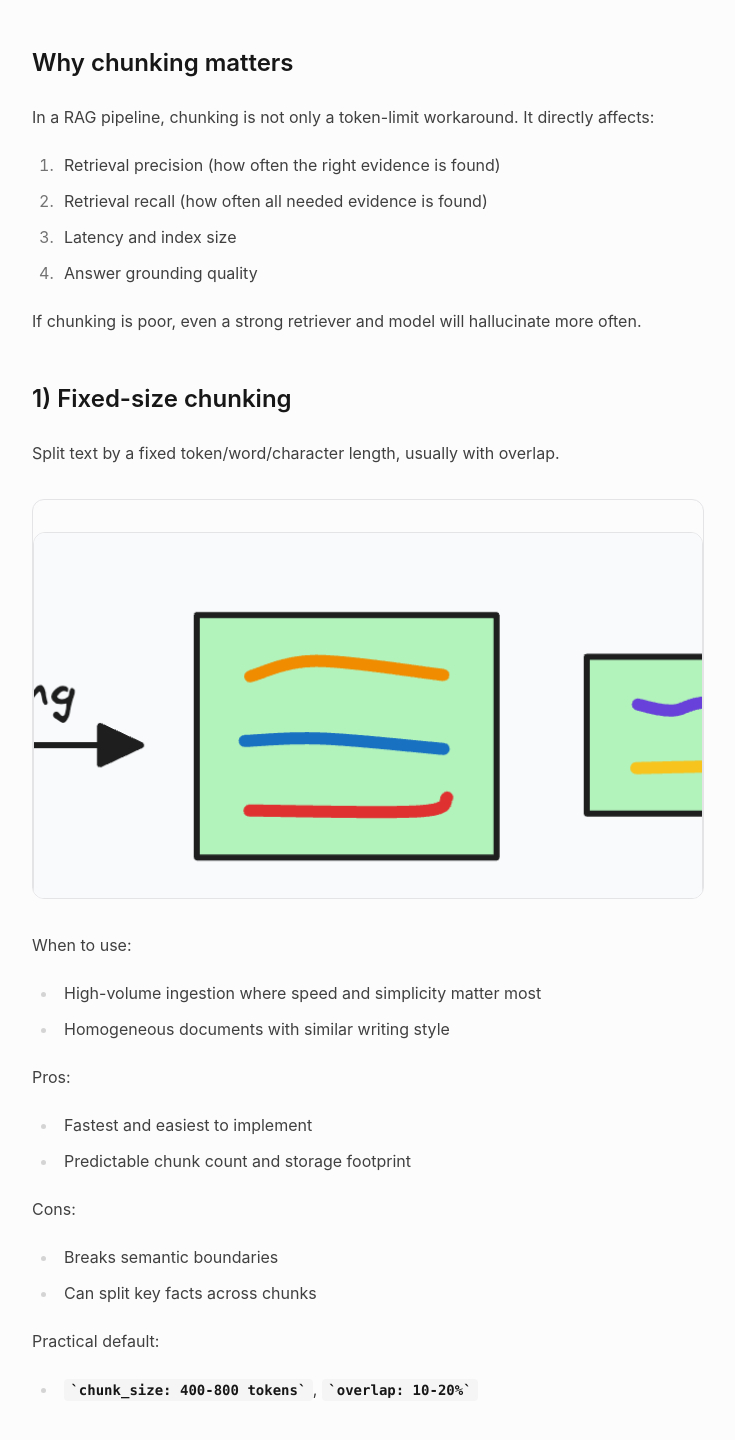
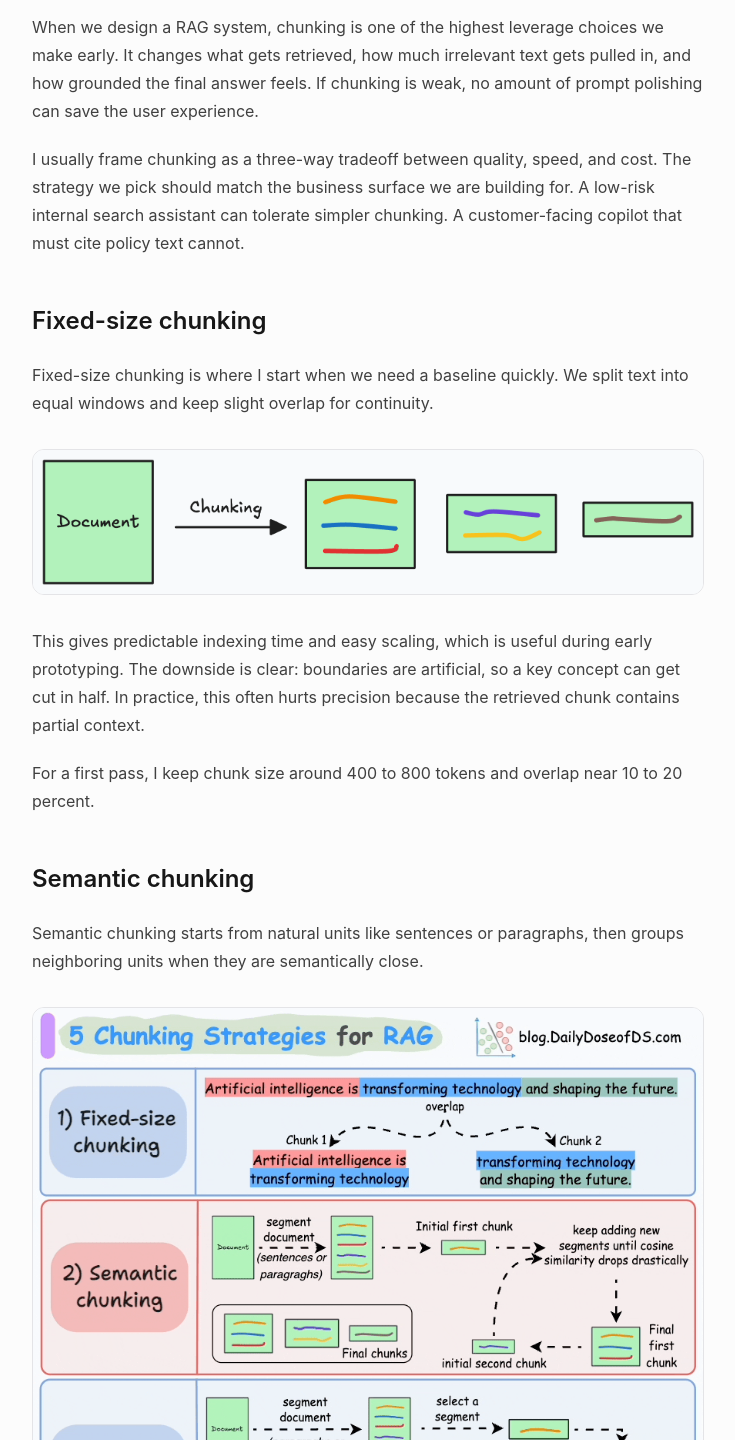
Before and after one commit to iharshchauhan/new-website, a Next.js app: page /writing/5-chunking-strategies-for-rag in a window 1280 px wide. Shown: the part 930-2370 px from the top of the page, without its empty margins (272-1007 px from the left). Built offline with nearby package versions, Linux system fonts and the light colour scheme.

Commit message:
Update commit message

```diff
--- a/components/mdx-content.tsx
+++ b/components/mdx-content.tsx
@@ -1,6 +1,5 @@
 import ReactMarkdown from "react-markdown";
 import remarkGfm from "remark-gfm";
-import Image from "next/image";
 
 export function MDXContent({ content }: { content: string }) {
   return (
@@ -11,15 +10,13 @@ export function MDXContent({ content }: { content: string }) {
           img: (props) => {
             const src = typeof props.src === "string" ? props.src : "";
             return (
-              <span className="block relative w-full h-[400px] my-8 rounded-xl overflow-hidden border border-border">
-                <Image
-                  src={src}
-                  alt={props.alt || ""}
-                  fill
-                  className="object-cover"
-                  referrerPolicy="no-referrer"
-                />
-              </span>
+              // Use native img for markdown content so local/static images and gifs render reliably.
+              <img
+                src={src}
+                alt={props.alt || ""}
+                className="block w-full h-auto my-8 rounded-xl border border-border"
+                loading="lazy"
+              />
             );
           },
         }}
--- a/content/writing/5-chunking-strategies-for-rag.md
+++ b/content/writing/5-chunking-strategies-for-rag.md
@@ -1,165 +1,93 @@
 ---
-title: "5 Chunking Strategies for RAG (Enhanced Notes)"
+title: "5 Chunking Strategies for RAG: A Technical AI PM Playbook"
 date: "2026-03-04"
-description: "A practical, production-oriented breakdown of fixed-size, semantic, recursive, structure-based, and LLM-based chunking for RAG."
+description: "I break down fixed-size, semantic, recursive, structure-based, and LLM chunking through a product lens and share how we should choose in production."
 category: "Proof of work"
 tags: ["RAG", "LLMs", "Retrieval", "Proof Of Work"]
 ---
 
-Source article: [5 Chunking Strategies For RAG](https://blog.dailydoseofds.com/p/5-chunking-strategies-for-rag) by Avi Chawla.
-
-This version keeps the original ideas and adds a practical selection guide, implementation defaults, and evaluation checklist for production RAG systems.
+I used Avi Chawla's article [5 Chunking Strategies For RAG](https://blog.dailydoseofds.com/p/5-chunking-strategies-for-rag) as the base and rewrote it from a delivery perspective. My goal here is not to list definitions. I want us to decide faster, ship faster, and improve retrieval quality with fewer cycles.
 
 ![RAG chunking overview](/images/articles/rag-chunking/6878b8fa-5e74-45a1-9a89-5aab92889126_2366x990.gif)
 
-## Why chunking matters
+## Why I treat chunking as a product decision
 
-In a RAG pipeline, chunking is not only a token-limit workaround. It directly affects:
+When we design a RAG system, chunking is one of the highest leverage choices we make early. It changes what gets retrieved, how much irrelevant text gets pulled in, and how grounded the final answer feels. If chunking is weak, no amount of prompt polishing can save the user experience.
 
-1. Retrieval precision (how often the right evidence is found)
-2. Retrieval recall (how often all needed evidence is found)
-3. Latency and index size
-4. Answer grounding quality
+I usually frame chunking as a three-way tradeoff between quality, speed, and cost. The strategy we pick should match the business surface we are building for. A low-risk internal search assistant can tolerate simpler chunking. A customer-facing copilot that must cite policy text cannot.
 
-If chunking is poor, even a strong retriever and model will hallucinate more often.
+## Fixed-size chunking
 
-## 1) Fixed-size chunking
-
-Split text by a fixed token/word/character length, usually with overlap.
+Fixed-size chunking is where I start when we need a baseline quickly. We split text into equal windows and keep slight overlap for continuity.
 
 ![Fixed-size chunking](/images/articles/rag-chunking/deab4ef3-d3ec-4459-8004-ceffe81652ca_1829x392.png)
 
-When to use:
-- High-volume ingestion where speed and simplicity matter most
-- Homogeneous documents with similar writing style
+This gives predictable indexing time and easy scaling, which is useful during early prototyping. The downside is clear: boundaries are artificial, so a key concept can get cut in half. In practice, this often hurts precision because the retrieved chunk contains partial context.
 
-Pros:
-- Fastest and easiest to implement
-- Predictable chunk count and storage footprint
+For a first pass, I keep chunk size around 400 to 800 tokens and overlap near 10 to 20 percent.
 
-Cons:
-- Breaks semantic boundaries
-- Can split key facts across chunks
+## Semantic chunking
 
-Practical default:
-- `chunk_size: 400-800 tokens`, `overlap: 10-20%`
-
-## 2) Semantic chunking
-
-Start with natural segments (sentence/paragraph), compute embeddings, and merge adjacent segments while semantic similarity stays high.
+Semantic chunking starts from natural units like sentences or paragraphs, then groups neighboring units when they are semantically close.
 
 ![Semantic chunking](/images/articles/rag-chunking/92c70184-ba0f-4877-9a55-e4add0e311ad_870x1116.gif)
 
-When to use:
-- Knowledge-heavy content where preserving idea boundaries is critical
-- Documentation, policies, research notes
+I use this when coherence matters more than ingestion speed. It is especially useful for policies, technical docs, and knowledge bases where ideas are dense and boundary errors are expensive. The major challenge is threshold tuning. If we merge too aggressively, chunks become noisy. If we are too strict, we fragment context and hurt recall.
 
-Pros:
-- Better semantic coherence
-- Often improves retrieval quality over fixed-size chunking
+When we run semantic chunking, I prefer to tune on retrieval metrics, not gut feel.
 
-Cons:
-- Threshold tuning is data-dependent
-- More compute and implementation complexity
+## Recursive chunking
 
-Practical default:
-- Start with paragraph units and cosine threshold around `0.75-0.85`, then tune by eval.
-
-## 3) Recursive chunking
-
-Split by major separators first, then recursively split oversized chunks until they fit token constraints.
+Recursive chunking is my default production baseline for mixed corpora. We split by high-level separators first and keep splitting only oversized pieces until we fit token constraints.
 
 ![Recursive chunking](/images/articles/rag-chunking/a6ad83a6-2879-4c77-9e49-393f16577aef_1066x288.gif)
 
-When to use:
-- Mixed document lengths with variable section sizes
-- Teams that need a robust baseline before semantic/LLM chunking
+It gives us a balanced middle ground. We preserve more structure than fixed windows while avoiding the full complexity of semantic chunking everywhere. This strategy is robust when documents vary in format and length.
 
-Pros:
-- Keeps more structure than fixed-size chunking
-- Handles long sections gracefully
+In delivery terms, recursive chunking gives a strong quality-to-effort ratio and is usually the fastest way for us to get stable retrieval behavior.
 
-Cons:
-- More processing overhead than fixed-size
-- Separator choice influences quality
+## Structure-based chunking
 
-Practical default:
-- Separator order: `["\n\n", "\n", ". ", " "]`
-- Max chunk size: `600-1000 tokens`
-
-## 4) Document structure-based chunking
-
-Use explicit document structure (headings, sections, paragraphs, tables) as chunk boundaries.
+Structure-based chunking follows explicit document hierarchy such as headings, sections, and tables.
 
 ![Structure-based chunking](/images/articles/rag-chunking/f4009caa-34fc-48d6-8102-3d0f6f2c1386_1066x316.gif)
 
-When to use:
-- Well-formatted docs: manuals, specs, SOPs, legal docs
+I prefer this for handbooks, SOPs, legal docs, and product specs because it improves explainability. When users ask where an answer came from, section-level context is easier to trace and defend. The limitation is that real corpora are messy. If structure is inconsistent, we need a fallback layer, typically recursive splitting.
 
-Pros:
-- Preserves logical hierarchy and context
-- Great for explainability and citation tracing
+## LLM-based chunking
 
-Cons:
-- Fails on poorly structured docs
-- Chunk lengths can be inconsistent
-
-Practical default:
-- Pair with recursive fallback for oversized sections.
-
-## 5) LLM-based chunking
-
-Prompt an LLM to segment text into semantically self-contained units.
+LLM-based chunking asks a model to define semantically complete units directly.
 
 ![LLM-based chunking](/images/articles/rag-chunking/e8febecd-ee68-42ff-ab06-41a0a3a43cd3_1102x306.gif)
 
-When to use:
-- High-value corpora where quality matters more than indexing cost
-- Complex narrative or multi-topic text
+Quality can be excellent, especially for nuanced content with topic shifts that rule-based methods miss. I reserve this for high-value subsets because latency and cost grow quickly at ingestion scale. From a PM standpoint, I scope this deliberately to critical domains rather than defaulting the full corpus to it.
 
-Pros:
-- Strong semantic boundary detection
-- Can handle nuanced context shifts
-
-Cons:
-- Highest cost and latency
-- Potential chunking variance across runs/prompts
-
-Practical default:
-- Use only for top-priority document classes, not the entire corpus.
-
-## Strategy selection cheat sheet
+## How we should choose in production
 
 ![Strategy comparison frame](/images/articles/rag-chunking/40bdaf3b-601d-4357-bc7f-89b47f812097_1025x663.png)
 
-Use this decision order:
+If we want a practical path, I recommend we start with recursive chunking plus lightweight overlap, then add structure awareness where document formatting is reliable. If we still see precision issues after retrieval tuning, we introduce semantic chunking for specific document classes. LLM chunking should be a targeted investment for the highest-risk knowledge surfaces.
 
-1. Start with recursive chunking as baseline.
-2. Add structure-aware boundaries when documents are cleanly formatted.
-3. Switch to semantic chunking if recall is fine but precision is weak.
-4. Use LLM chunking for high-value subsets where error cost is high.
+That sequence keeps effort proportional to impact and avoids overengineering too early.
 
-## Recommended hybrid for production
+## My rollout approach
 
-For most real-world RAG systems, a hybrid pipeline is strongest:
+When I run this in a roadmap, I phase it.
 
-1. Parse document structure (headings/sections/tables).
-2. Apply recursive splitting to enforce hard token ceilings.
-3. Add light overlap (`10-15%`) for context continuity.
-4. Attach metadata per chunk: `doc_id`, `section_path`, `page`, `timestamp`.
-5. Re-rank retrieved chunks before final generation.
+Phase one is baseline reliability: recursive chunking, metadata capture, and retrieval instrumentation.
 
-## Evaluation checklist
+Phase two is quality uplift: structure-aware boundaries for clean docs and selective semantic chunking for noisy domains.
 
-Track chunking quality with retrieval-first metrics:
+Phase three is premium quality: LLM-based chunking only for the segments where wrong answers are most costly.
 
-- `Recall@k` for gold evidence chunks
-- `MRR / nDCG` for ranking quality
-- Context precision (irrelevant tokens inside retrieved chunks)
-- End-answer groundedness (citation correctness)
+This staged plan lets us prove value with measurable gains instead of arguing architecture in the abstract.
 
-If answer quality drops, inspect chunk boundaries before changing the LLM.
+## What I track
 
-## Closing note
+I evaluate chunking through retrieval and groundedness outcomes. I monitor Recall@k, ranking quality, and citation fidelity in final answers. If generation quality drops, I inspect chunk boundaries before changing the model.
 
-There is no universal winner across all corpora. Chunking should be treated as an optimization layer that is tuned by retrieval evaluation, not intuition.
+That discipline prevents us from solving the wrong layer of the stack.
+
+## Closing
+
+There is no universally best chunking strategy. The right choice depends on corpus shape, latency budget, and answer risk. My recommendation is to treat chunking as a product lever, instrument it from day one, and evolve it in phases as we learn from real user queries.
```
